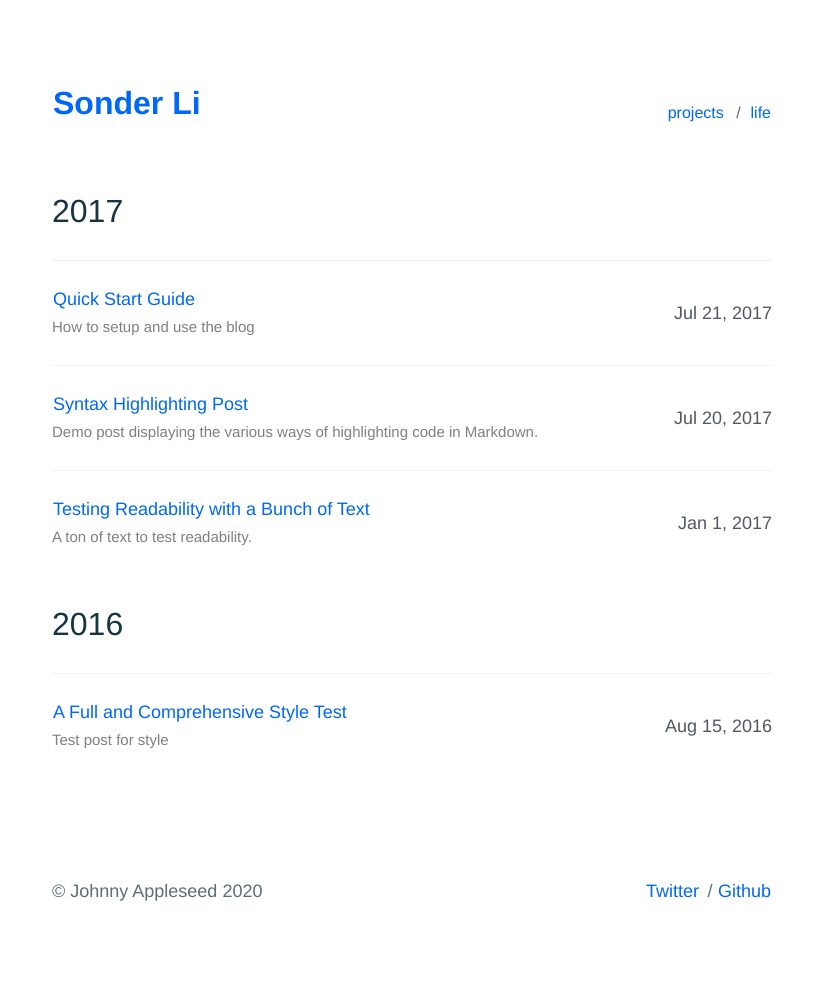
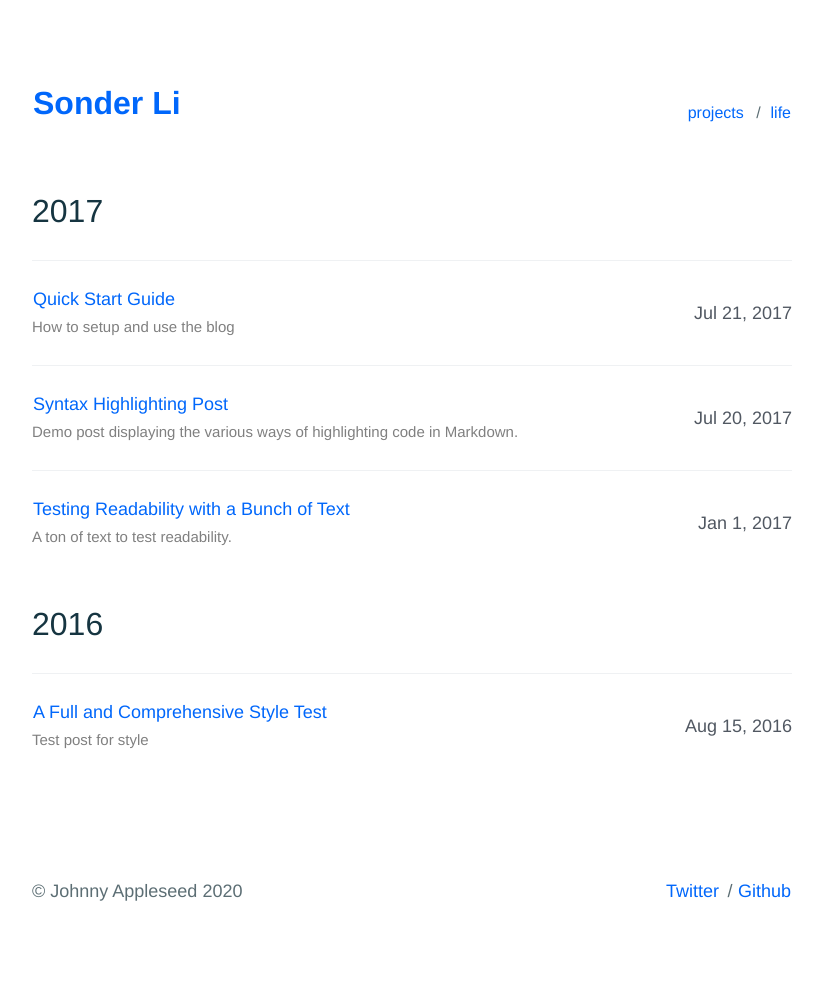
Before and after one commit to sumchuenli/sumchuenli.github.io, a Jekyll site: the page built from index.html, in a window 1280 px wide. Shown: the whole page, without its empty margins (228-1050 px from the left). Built offline with Jekyll 4.4.1, drawn with Linux system fonts in a browser that asks for light colours.

Commit message:
Update _layout.scss

```diff
--- a/_sass/utilities/_layout.scss
+++ b/_sass/utilities/_layout.scss
@@ -3,7 +3,7 @@
    ========================================================================== */
 
 .u-container {
-    max-width: 74rem; // 620px
+    max-width: 78rem; // 620px
     margin-right: auto;
     margin-left: auto;
     padding-top: 8rem; // 100px
```
